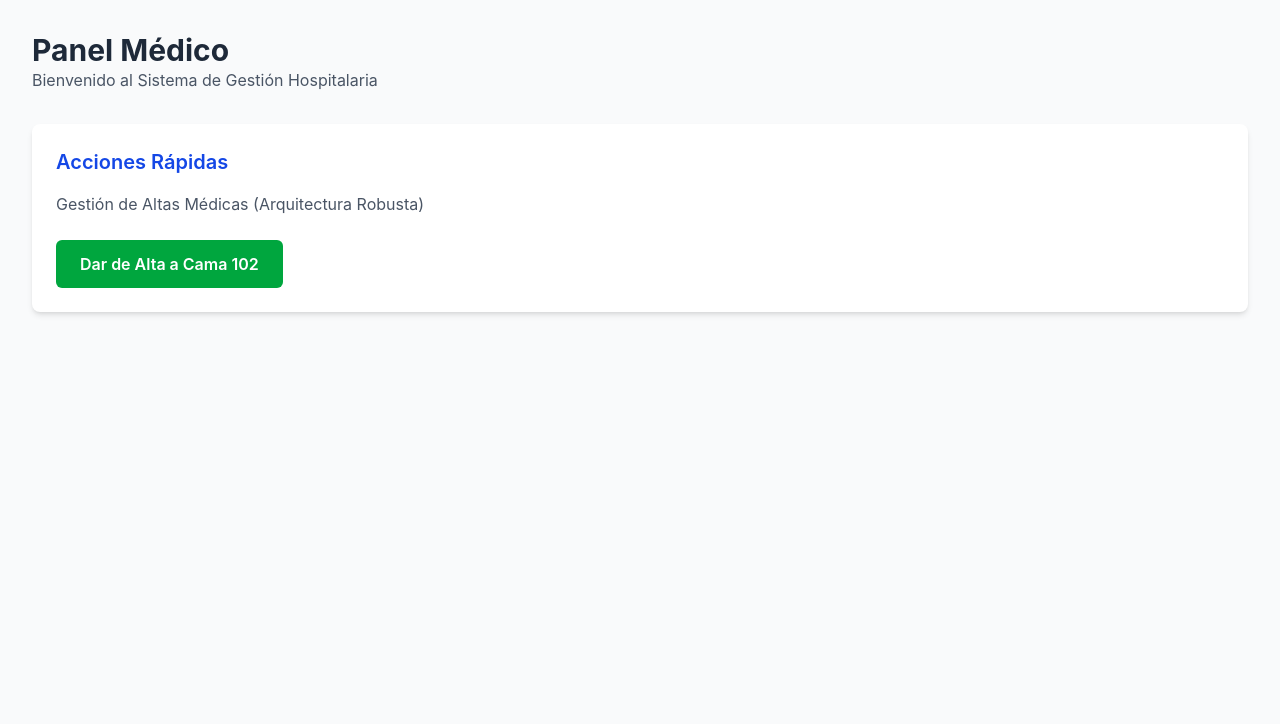
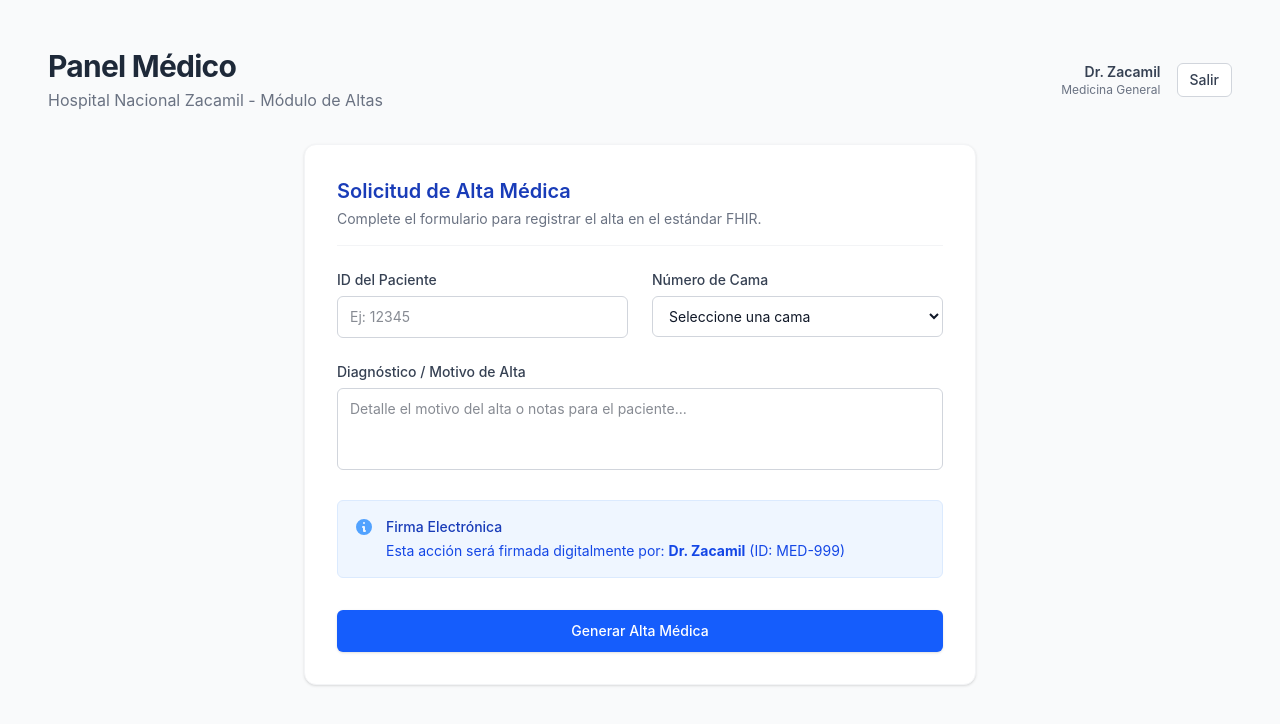
Before and after one commit to Diegoumaa/sistema-hospital-zacamil, a React (Vite) app in the folder frontend-zacamil/: page / in a window 1280 px wide. Both pictures are taken after a click on the button "Ingresar". Shown: the top 724 px of the page. Built offline with nearby package versions, Linux system fonts and the light colour scheme; no server answers.

Commit message:
feat(alta): implementar formulario clínico con estándar FHIR y AuthContext simulado

```diff
--- a/frontend-zacamil/src/App.tsx
+++ b/frontend-zacamil/src/App.tsx
@@ -1,29 +1,26 @@
-import { useState } from 'react';
+import { AuthProvider, useAuth } from './context/AuthContext';
 import Login from './components/Login';
 import Dashboard from './components/Dashboard';
 
-function App() {
-  // Creamos una variable de estado. Empieza en 'false' (no logueado).
-  const [isLoggedIn, setIsLoggedIn] = useState(false);
-
-  // Función que cambia el estado a 'true'
-  const handleLogin = () => {
-    setIsLoggedIn(true);
-  };
-
+function AppContent() {
+  const { medico } = useAuth();
   return (
     <>
-      {/* Esto es un renderizado condicional:
-        Si isLoggedIn es true, muestra el Dashboard.
-        Si es false, muestra el Login y le pasa la función handleLogin.
-      */}
-      {isLoggedIn ? (
+      {medico ? (
         <Dashboard />
       ) : (
-        <Login onLogin={handleLogin} />
+        <Login />
       )}
     </>
   );
 }
 
+function App() {
+  return (
+    <AuthProvider>
+      <AppContent />
+    </AuthProvider>
+  );
+}
+
 export default App;
--- a/frontend-zacamil/src/components/Dashboard.tsx
+++ b/frontend-zacamil/src/components/Dashboard.tsx
@@ -1,35 +1,61 @@
 import { useState } from "react";
 import { altaMedicaService } from "../services/altaMedicaService";
 import { ZodError } from "zod";
+import { useAuth } from "../context/AuthContext";
+import type { FhirEncounter } from "../schemas/altaMedicaSchema";
 
 export default function Dashboard() {
+    const { medico, logout } = useAuth();
+
+    const [pacienteId, setPacienteId] = useState("");
+    const [numeroCama, setNumeroCama] = useState("");
+    const [diagnostico, setDiagnostico] = useState("");
 
     const [mensaje, setMensaje] = useState<string>('');
     const [cargando, setCargando] = useState<boolean>(false);
 
-    const solicitarAlta = async () => {
+    const solicitarAlta = async (e: React.FormEvent) => {
+        e.preventDefault();
         setCargando(true);
         setMensaje('');
 
         try {
-            // Llamamos al servicio, le pasamos el objeto.
-            // Si intenta pasar { cama: 123 } TypeScript gritaria error aqui mismo
-            const respuesta = await altaMedicaService.procesarAlta({
-                numeroCama: "102" // usamos la cama que sabemos que existe en la BD
-            });
+            const payload: FhirEncounter = {
+                resourceType: "Encounter",
+                status: "finished",
+                subject: {
+                    reference: `Patient/${pacienteId}`
+                },
+                location: [
+                    {
+                        location: {
+                            reference: `Location/CAMA-${numeroCama}`
+                        }
+                    }
+                ],
+                practitioner: {
+                    reference: `Practitioner/${medico?.idPractitioner}`
+                },
+                period: {
+                    end: new Date().toISOString()
+                }
+            };
 
-            setMensaje(`¡Éxito! Operación completada: ${respuesta}`);
+            const respuesta = await altaMedicaService.procesarAlta(payload);
+            setMensaje(`¡Éxito! Operación completada: ${JSON.stringify(respuesta)}`);
+
+            // Limpiar formulario tras éxito (opcional)
+            setPacienteId("");
+            setNumeroCama("");
+            setDiagnostico("");
 
         } catch (error) {
             console.error(error);
 
-            // Manejo de errores segun tipo
             if (error instanceof ZodError) {
-                // Si falló la validación de datos antes de enviarse
                 const firstIssueMessage = error.issues[0]?.message ?? 'Datos inválidos.';
                 setMensaje(`Error de validación: ${firstIssueMessage}`);
             } else if (error instanceof Error) {
-                // si fallo el servicio o la red
                 setMensaje(error.message);
             } else {
                 setMensaje('Ocurrió un error inesperado.');
@@ -40,34 +66,128 @@ export default function Dashboard() {
     }
 
     return (
-        <div className="min-h-screen bg-gray-50 p-8">
-            <header className="mb-8">
-                <h1 className="text-3xl font-bold text-gray-800">Panel Médico</h1>
-                <p className="text-gray-600">Bienvenido al Sistema de Gestión Hospitalaria</p>
+        <div className="min-h-screen bg-gray-50 p-6 md:p-12 font-sans">
+            <header className="mb-8 flex flex-col md:flex-row md:items-center justify-between gap-4">
+                <div>
+                    <h1 className="text-3xl font-bold text-gray-800 tracking-tight">Panel Médico</h1>
+                    <p className="text-gray-500 mt-1">Hospital Nacional Zacamil - Módulo de Altas</p>
+                </div>
+                <div className="flex items-center gap-4">
+                    <div className="text-right">
+                        <p className="text-sm font-semibold text-gray-700">{medico?.nombre}</p>
+                        <p className="text-xs text-gray-500">{medico?.especialidad}</p>
+                    </div>
+                    <button
+                        onClick={logout}
+                        className="rounded-md border border-gray-300 bg-white px-3 py-1.5 text-sm font-medium text-gray-700 hover:bg-gray-50 focus:outline-none focus:ring-2 focus:ring-blue-500 focus:ring-offset-1 transition"
+                    >
+                        Salir
+                    </button>
+                </div>
             </header>
 
-            <main className="rounded-lg bg-white p-6 shadow-md">
-                <h2 className="mb-4 text-xl font-semibold text-blue-700">Acciones Rápidas</h2>
-                <p className="mb-6 text-gray-600">
-                    Gestión de Altas Médicas (Arquitectura Robusta)
+            <main className="mx-auto max-w-2xl rounded-xl bg-white p-6 md:p-8 shadow-sm border border-gray-100">
+                <div className="mb-6 border-b border-gray-100 pb-4">
+                    <h2 className="text-xl font-semibold text-blue-800">Solicitud de Alta Médica</h2>
+                    <p className="text-sm text-gray-500 mt-1">
+                        Complete el formulario para registrar el alta en el estándar FHIR.
                     </p>
+                </div>
 
+                <form onSubmit={solicitarAlta} className="space-y-6">
+                    <div className="grid grid-cols-1 md:grid-cols-2 gap-6">
+                        <div>
+                            <label htmlFor="pacienteId" className="mb-1.5 block text-sm font-medium text-gray-700">
+                                ID del Paciente
+                            </label>
+                            <input
+                                id="pacienteId"
+                                type="text"
+                                required
+                                value={pacienteId}
+                                onChange={(e) => setPacienteId(e.target.value)}
+                                className="w-full rounded-md border border-gray-300 px-3 py-2.5 text-sm text-gray-900 focus:border-blue-500 focus:outline-none focus:ring-1 focus:ring-blue-500 transition-shadow"
+                                placeholder="Ej: 12345"
+                            />
+                        </div>
+
+                        <div>
+                            <label htmlFor="numeroCama" className="mb-1.5 block text-sm font-medium text-gray-700">
+                                Número de Cama
+                            </label>
+                            <select
+                                id="numeroCama"
+                                required
+                                value={numeroCama}
+                                onChange={(e) => setNumeroCama(e.target.value)}
+                                className="w-full rounded-md border border-gray-300 px-3 py-2.5 text-sm text-gray-900 focus:border-blue-500 focus:outline-none focus:ring-1 focus:ring-blue-500 bg-white transition-shadow"
+                            >
+                                <option value="" disabled>Seleccione una cama</option>
+                                <option value="101">Cama 101 - Observación</option>
+                                <option value="102">Cama 102 - Recuperación</option>
+                                <option value="205">Cama 205 - Cuidados Intensivos</option>
+                            </select>
+                        </div>
+                    </div>
+
+                    <div>
+                        <label htmlFor="diagnostico" className="mb-1.5 block text-sm font-medium text-gray-700">
+                            Diagnóstico / Motivo de Alta
+                        </label>
+                        <textarea
+                            id="diagnostico"
+                            rows={3}
+                            value={diagnostico}
+                            onChange={(e) => setDiagnostico(e.target.value)}
+                            className="w-full rounded-md border border-gray-300 px-3 py-2.5 text-sm text-gray-900 focus:border-blue-500 focus:outline-none focus:ring-1 focus:ring-blue-500 transition-shadow resize-none"
+                            placeholder="Detalle el motivo del alta o notas para el paciente..."
+                        />
+                    </div>
+
+                    <div className="rounded-md bg-blue-50 p-4 border border-blue-100">
+                        <div className="flex">
+                            <div className="flex-shrink-0">
+                                <svg className="h-5 w-5 text-blue-400" viewBox="0 0 20 20" fill="currentColor">
+                                    <path fillRule="evenodd" d="M18 10a8 8 0 11-16 0 8 8 0 0116 0zm-7-4a1 1 0 11-2 0 1 1 0 012 0zM9 9a1 1 0 000 2v3a1 1 0 001 1h1a1 1 0 100-2v-3a1 1 0 00-1-1H9z" clipRule="evenodd" />
+                                </svg>
+                            </div>
+                            <div className="ml-3">
+                                <h3 className="text-sm font-medium text-blue-800">Firma Electrónica</h3>
+                                <div className="mt-1 text-sm text-blue-700">
+                                    <p>Esta acción será firmada digitalmente por: <strong>{medico?.nombre}</strong> (ID: {medico?.idPractitioner})</p>
+                                </div>
+                            </div>
+                        </div>
+                    </div>
+
+                    <div className="pt-2">
                         <button
-                    type="button"
-                    onClick={solicitarAlta}
+                            type="submit"
                             disabled={cargando}
-                    className={`rounded-md px-6 py-3 font-semibold text-white transition-colors focus:outline-none focus:ring-2 focus:ring-green-500 focus:ring-offset-2 ${
-                        cargando ? 'bg-gray-400 cursor-not-allowed' : 'bg-green-600 hover:bg-green-700'
+                            className={`w-full flex justify-center py-2.5 px-4 border border-transparent rounded-md shadow-sm text-sm font-medium text-white focus:outline-none focus:ring-2 focus:ring-offset-2 transition-colors ${
+                                cargando ? 'bg-blue-400 cursor-not-allowed' : 'bg-blue-600 hover:bg-blue-700 focus:ring-blue-500'
                             }`}
                         >
-                    {cargando ? 'Procesando...' : 'Dar de Alta a Cama 102'}
+                            {cargando ? (
+                                <span className="flex items-center gap-2">
+                                    <svg className="animate-spin h-4 w-4 text-white" xmlns="http://www.w3.org/2000/svg" fill="none" viewBox="0 0 24 24">
+                                        <circle className="opacity-25" cx="12" cy="12" r="10" stroke="currentColor" strokeWidth="4"></circle>
+                                        <path className="opacity-75" fill="currentColor" d="M4 12a8 8 0 018-8V0C5.373 0 0 5.373 0 12h4zm2 5.291A7.962 7.962 0 014 12H0c0 3.042 1.135 5.824 3 7.938l3-2.647z"></path>
+                                    </svg>
+                                    Procesando FHIR...
+                                </span>
+                            ) : 'Generar Alta Médica'}
                         </button>
+                    </div>
 
                     {mensaje && (
-                <div className={`mt-6 rounded-md p-4 border ${mensaje.includes('Éxito') ? 'bg-green-50 text-green-800 border-green-200' : 'bg-red-50 text-red-800 border-red-200'}`}>
+                        <div className={`mt-4 rounded-md p-4 text-sm font-medium border ${
+                            mensaje.includes('Éxito') ? 'bg-green-50 text-green-800 border-green-200' : 'bg-red-50 text-red-800 border-red-200'
+                        }`}>
                             {mensaje}
                         </div>
                     )}
+                </form>
             </main>
         </div>
     );
--- /dev/null
+++ b/frontend-zacamil/src/context/AuthContext.tsx
@@ -0,0 +1,47 @@
+import { createContext, useContext, useState, type ReactNode } from 'react';
+
+export interface Medico {
+    idPractitioner: string;
+    nombre: string;
+    especialidad: string;
+    tokenFirma: string;
+}
+
+interface AuthContextType {
+    medico: Medico | null;
+    loginMedico: () => void;
+    logout: () => void;
+}
+
+const AuthContext = createContext<AuthContextType | undefined>(undefined);
+
+export function AuthProvider({ children }: { children: ReactNode }) {
+    const [medico, setMedico] = useState<Medico | null>(null);
+
+    const loginMedico = () => {
+        setMedico({
+            idPractitioner: "MED-999",
+            nombre: "Dr. Zacamil",
+            especialidad: "Medicina General",
+            tokenFirma: "abc-123-xyz"
+        });
+    };
+
+    const logout = () => {
+        setMedico(null);
+    };
+
+    return (
+        <AuthContext.Provider value={{ medico, loginMedico, logout }}>
+            {children}
+        </AuthContext.Provider>
+    );
+}
+
+export function useAuth() {
+    const context = useContext(AuthContext);
+    if (context === undefined) {
+        throw new Error('useAuth must be used within an AuthProvider');
+    }
+    return context;
+}
--- a/frontend-zacamil/src/schemas/altaMedicaSchema.ts
+++ b/frontend-zacamil/src/schemas/altaMedicaSchema.ts
@@ -1,11 +1,25 @@
 import { z } from 'zod';
 
-// Schema para lo que enviamos (Request)
-// Validamos que sea un string y que tenga formato de cama (opcional, pero robusto)
-export const AltaMedicaRequestSchema = z.object({
-    numeroCama: z.string().min(1, "El número de cama es obligatorio"),
+// Esquema FHIR para un alta médica (Encounter finalizado)
+export const FhirEncounterSchema = z.object({
+    resourceType: z.literal("Encounter"),
+    status: z.literal("finished"),
+    subject: z.object({
+        reference: z.string().min(1, "El ID del paciente es obligatorio")
+    }),
+    location: z.array(
+        z.object({
+            location: z.object({
+                reference: z.string().min(1, "El número de cama es obligatorio")
+            })
+        })
+    ),
+    practitioner: z.object({
+        reference: z.string().min(1, "Falta la firma del médico")
+    }),
+    period: z.object({
+        end: z.string().datetime()
+    })
 });
 
-// TypeScript infiere el tipo automáticamente desde el esquema de Zod
-// Esto es magia: si cambias la validación, el tipo de TS se actualiza solo.
-export type AltaMedicaRequest = z.infer<typeof AltaMedicaRequestSchema>;
+export type FhirEncounter = z.infer<typeof FhirEncounterSchema>;
```
Also changed, not shown: frontend-zacamil/src/components/Login.tsx (+6 -2 lines), frontend-zacamil/src/services/altaMedicaService.ts (+5 -5 lines). Lines whose indentation alone changed are shown as unchanged.
